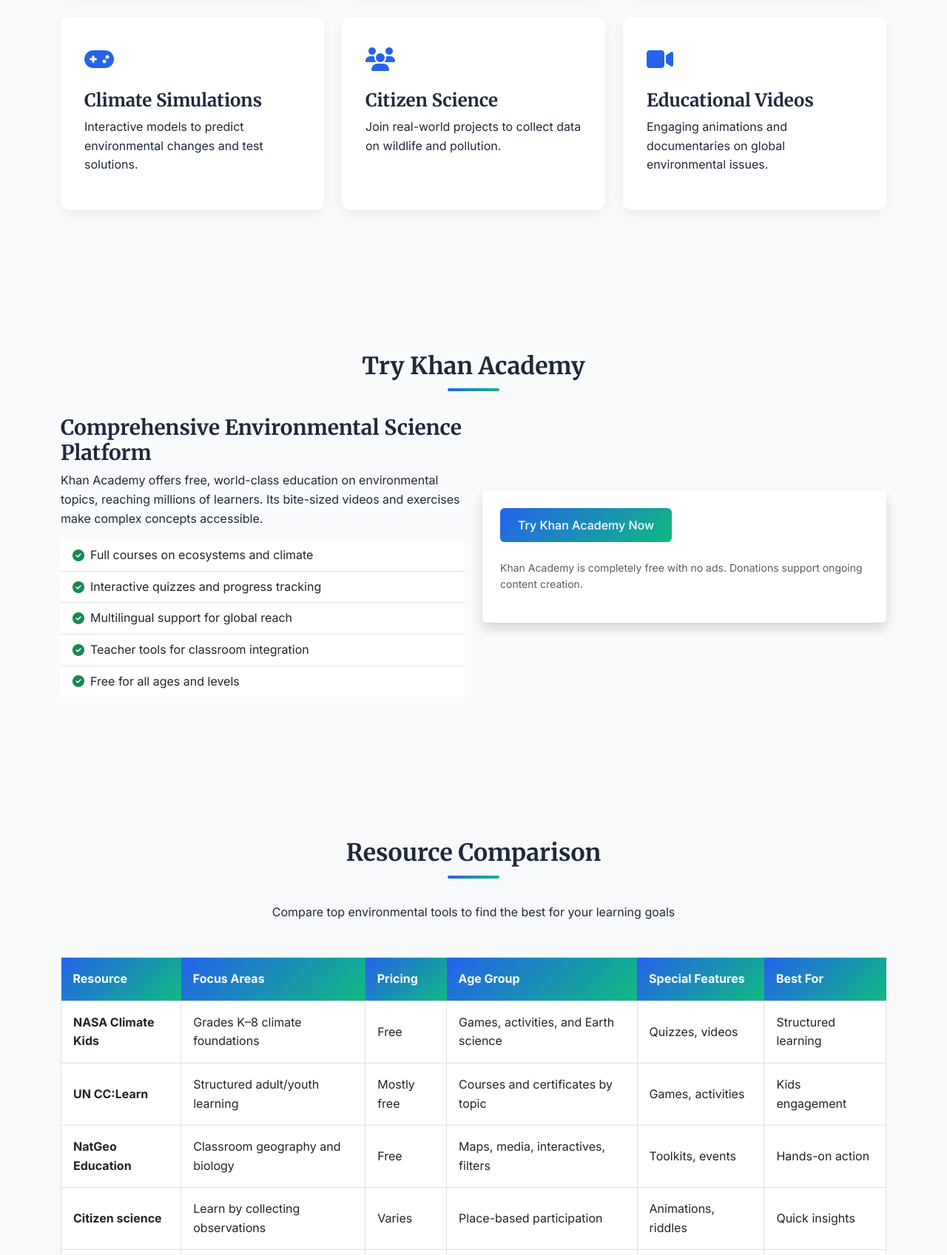
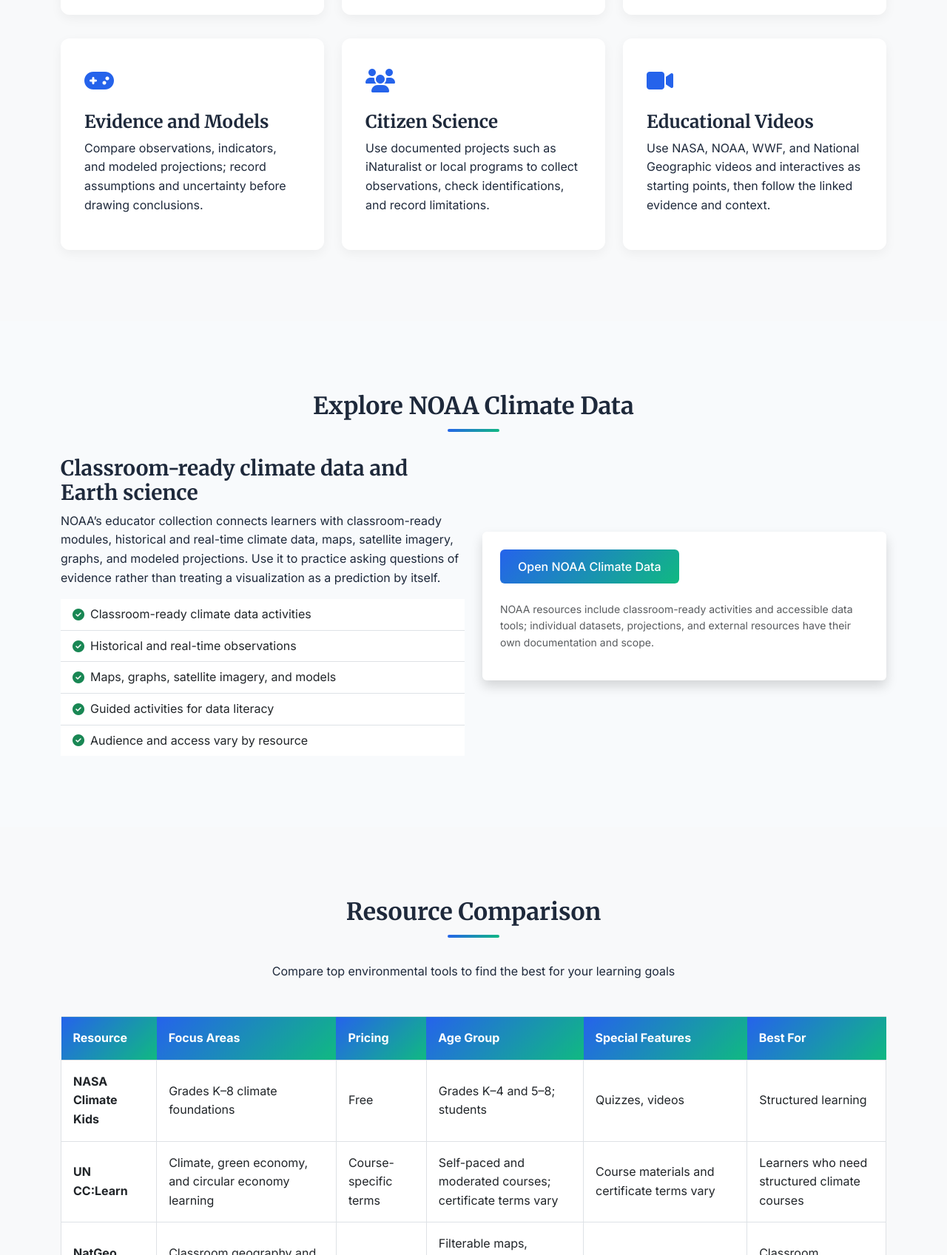
Before and after one commit to rutaabali3/edu-portal, a plain HTML site: page ecolearn/index.html in a window 1280 px wide. Shown: the part 2360-4057 px from the top of the page at 74% size. Drawn offline with nearby package versions, Linux system fonts and the light colour scheme.

Commit message:
Update EcoLearn content with current sources

```diff
--- a/ecolearn/index.html
+++ b/ecolearn/index.html
@@ -113,7 +113,7 @@
 <div class="col-md-4" data-aos="fade-up" data-aos-delay="400">
 <div class="tool-card">
 <div class="tool-icon"><i class="fas fa-chart-line"></i></div>
-<h4>Climate Data</h4>
+<h4>Climate impacts, risk, and data visualization</h4>
 <p>After the basics, compare sources and learn how observations, models, uncertainty, and indicators support climate conclusions.</p>
 <div class="mt-4">
 <span class="badge bg-primary">Open data</span>
@@ -156,22 +156,22 @@
 <div class="col-md-4" data-aos="fade-up" data-aos-delay="0">
 <div class="feature-box">
 <div class="feature-icon"><i class="fas fa-gamepad"></i></div>
-<h4>Climate Simulations</h4>
-<p>Interactive models to predict environmental changes and test solutions.</p>
+<h4>Evidence and Models</h4>
+<p>Compare observations, indicators, and modeled projections; record assumptions and uncertainty before drawing conclusions.</p>
 </div>
 </div>
 <div class="col-md-4" data-aos="fade-up" data-aos-delay="200">
 <div class="feature-box">
 <div class="feature-icon"><i class="fas fa-users"></i></div>
 <h4>Citizen Science</h4>
-<p>Join real-world projects to collect data on wildlife and pollution.</p>
+<p>Use documented projects such as iNaturalist or local programs to collect observations, check identifications, and record limitations.</p>
 </div>
 </div>
 <div class="col-md-4" data-aos="fade-up" data-aos-delay="400">
 <div class="feature-box">
 <div class="feature-icon"><i class="fas fa-video"></i></div>
 <h4>Educational Videos</h4>
-<p>Engaging animations and documentaries on global environmental issues.</p>
+<p>Use NASA, NOAA, WWF, and National Geographic videos and interactives as starting points, then follow the linked evidence and context.</p>
 </div>
 </div>
 </div>
@@ -180,40 +180,40 @@
 <!-- Spotlight Section -->
 <section class="section">
 <div class="container">
-<h2 class="section-title">Try Khan Academy</h2>
+<h2 class="section-title">Explore NOAA Climate Data</h2>
 <div class="row align-items-center">
 <div class="col-lg-6" data-aos="fade-right">
-<h3>Comprehensive Environmental Science Platform</h3>
-<p>Khan Academy offers free, world-class education on environmental topics, reaching millions of learners. Its bite-sized videos and exercises make complex concepts accessible.</p>
+<h3>Classroom-ready climate data and Earth science</h3>
+<p>NOAA’s educator collection connects learners with classroom-ready modules, historical and real-time climate data, maps, satellite imagery, graphs, and modeled projections. Use it to practice asking questions of evidence rather than treating a visualization as a prediction by itself.</p>
 <ul class="list-group list-group-flush">
 <li class="list-group-item d-flex align-items-center">
 <i class="fas fa-check-circle text-success me-2"></i>
-<span>Full courses on ecosystems and climate</span>
+<span>Classroom-ready climate data activities</span>
 </li>
 <li class="list-group-item d-flex align-items-center">
 <i class="fas fa-check-circle text-success me-2"></i>
-<span>Interactive quizzes and progress tracking</span>
+<span>Historical and real-time observations</span>
 </li>
 <li class="list-group-item d-flex align-items-center">
 <i class="fas fa-check-circle text-success me-2"></i>
-<span>Multilingual support for global reach</span>
+<span>Maps, graphs, satellite imagery, and models</span>
 </li>
 <li class="list-group-item d-flex align-items-center">
 <i class="fas fa-check-circle text-success me-2"></i>
-<span>Teacher tools for classroom integration</span>
+<span>Guided activities for data literacy</span>
 </li>
 <li class="list-group-item d-flex align-items-center">
 <i class="fas fa-check-circle text-success me-2"></i>
-<span>Free for all ages and levels</span>
+<span>Audience and access vary by resource</span>
 </li>
 </ul>
 </div>
 <div class="col-lg-6" data-aos="fade-left">
 <div class="p-4 bg-white rounded shadow">
 <div class="mb-4">
-<a class="btn btn-primary" href="https://www.khanacademy.org/science" target="_blank">Try Khan Academy Now</a>
+<a class="btn btn-primary" href="https://www.noaa.gov/education/resource-collections/data/climate" target="_blank">Open NOAA Climate Data</a>
 </div>
-<p class="text-muted small">Khan Academy is completely free with no ads. Donations support ongoing content creation.</p>
+<p class="text-muted small">NOAA resources include classroom-ready activities and accessible data tools; individual datasets, projections, and external resources have their own documentation and scope.</p>
 </div>
 </div>
 </div>
@@ -241,49 +241,49 @@
 <td><strong>NASA Climate Kids</strong></td>
 <td>Grades K–8 climate foundations</td>
 <td>Free</td>
-<td>Games, activities, and Earth science</td>
+<td>Grades K–4 and 5–8; students</td>
 <td>Quizzes, videos</td>
 <td>Structured learning</td>
 </tr>
 <tr>
 <td><strong>UN CC:Learn</strong></td>
-<td>Structured adult/youth learning</td>
-<td>Mostly free</td>
-<td>Courses and certificates by topic</td>
-<td>Games, activities</td>
-<td>Kids engagement</td>
+<td>Climate, green economy, and circular economy learning</td>
+<td>Course-specific terms</td>
+<td>Self-paced and moderated courses; certificate terms vary</td>
+<td>Course materials and certificate terms vary</td>
+<td>Learners who need structured climate courses</td>
 </tr>
 <tr>
 <td><strong>NatGeo Education</strong></td>
 <td>Classroom geography and biology</td>
 <td>Free</td>
-<td>Maps, media, interactives, filters</td>
-<td>Toolkits, events</td>
-<td>Hands-on action</td>
+<td>Filterable maps, videos, interactives, and live events</td>
+<td>Grade and subject filters</td>
+<td>Classroom exploration</td>
 </tr>
 <tr>
 <td><strong>Citizen science</strong></td>
-<td>Learn by collecting observations</td>
+<td>Observe and document organisms or local environmental conditions</td>
 <td>Varies</td>
-<td>Place-based participation</td>
-<td>Animations, riddles</td>
-<td>Quick insights</td>
+<td>Project, protocol, and location dependent</td>
+<td>Community identification or project data</td>
+<td>Place-based inquiry</td>
 </tr>
 <tr>
 <td><strong>WWF Learning</strong></td>
-<td>Biodiversity, Conservation</td>
+<td>Biodiversity, ecosystems, conservation, and human impact</td>
 <td>Free</td>
-<td>All Ages</td>
-<td>Project guides</td>
-<td>Wildlife focus</td>
+<td>K–12 and educator resources</td>
+<td>Lesson plans, toolkits, activities, webinars, and livestreams</td>
+<td>Biodiversity learning</td>
 </tr>
 <tr>
 <td><strong>Climate Central</strong></td>
-<td>Climate Data</td>
+<td>Climate impacts, risk, and data visualization</td>
 <td>Free</td>
-<td>Teens+</td>
-<td>Maps, visualizations</td>
-<td>Data analysis</td>
+<td>Older learners and educators</td>
+<td>Interactive tools, reports, and visualizations</td>
+<td>Evidence-informed climate exploration</td>
 </tr>
 </tbody>
 </table>
@@ -325,7 +325,7 @@
 <button class="accordion-button collapsed" data-bs-target="#faq4" data-bs-toggle="collapse" type="button">Are there interactive simulations available?</button>
 </h2>
 <div class="accordion-collapse collapse" data-bs-parent="#faqAccordion" id="faq4">
-<div class="accordion-body">Yes, Climate Central and NASA offer simulations to model climate scenarios and environmental impacts.</div>
+<div class="accordion-body">Yes. NASA, NOAA, and Climate Central provide interactive maps, indicators, visualizations, and modeled projections. Treat them as learning and evidence tools: check the date, geography, variable, method, and uncertainty instead of assuming every interactive is a simulation.</div>
 </div>
 </div>
 <div class="accordion-item" data-aos="fade-up" data-aos-delay="400">
@@ -333,7 +333,7 @@
 <button class="accordion-button collapsed" data-bs-target="#faq5" data-bs-toggle="collapse" type="button">How accurate is the information?</button>
 </h2>
 <div class="accordion-collapse collapse" data-bs-parent="#faqAccordion" id="faq5">
-<div class="accordion-body">All featured resources are from reputable organizations like NASA and WWF, ensuring scientifically accurate content.</div>
+<div class="accordion-body">Featured organizations provide useful, accountable resources, but no source removes the need to check dates, methods, definitions, geographic scope, and uncertainty. Prefer primary documentation and compare claims with the underlying observations or model information.</div>
 </div>
 </div>
 </div>
@@ -377,7 +377,7 @@
 <div class="row">
 <div class="col-lg-3 col-md-6 mb-4 mb-md-0">
 <h5 class="footer-title">EcoLearn</h5>
-<p>Your free guide to environmental education resources in 2026.</p>
+<p>A guide to current environmental learning resources, evidence, and action.</p>
 <div class="social-links mt-4">
 <a href="#"><i class="fab fa-facebook-f"></i></a>
 <a href="#"><i class="fab fa-twitter"></i></a>
@@ -388,12 +388,12 @@
 <div class="col-lg-3 col-md-6 mb-4 mb-md-0">
 <h5 class="footer-title">Popular Environmental Resources</h5>
 <ul class="footer-links">
-<li><a href="https://www.khanacademy.org/science">Khan Academy</a></li>
-<li><a href="https://climatekids.nasa.gov/">NASA Climate Kids</a></li>
-<li><a href="https://www.earthday.org/">EarthDay.org</a></li>
-<li><a href="https://ed.ted.com/">TED-Ed</a></li>
-<li><a href="https://www.worldwildlife.org/pages/learn">WWF Learning</a></li>
-<li><a href="https://www.climatecentral.org/">Climate Central</a></li>
+<li><a href="https://www.noaa.gov/education/resource-collections/data/climate">NOAA Climate Data</a></li>
+<li><a href="https://www.nasa.gov/stem-content/nasa-climate-kids/">NASA Climate Kids</a></li>
+<li><a href="https://unccelearn.org/courses/?language=en">UN CC:Learn</a></li>
+<li><a href="https://education.nationalgeographic.org/search/resources/">National Geographic Education</a></li>
+<li><a href="https://www.inaturalist.org/">iNaturalist</a></li>
+<li><a href="https://www.noaa.gov/education/resource-collections/data/climate">NOAA Climate Data</a></li>
 </ul>
 </div>
 <div class="col-lg-3 col-md-6 mb-4 mb-md-0">
@@ -408,7 +408,7 @@
 </div>
 <div class="col-lg-3 col-md-6">
 <h5 class="footer-title">Newsletter</h5>
-<p>Subscribe for updates on free environmental tools.</p>
+<p>Subscribe for updates on environmental learning resources and evidence tools.</p>
 <div class="footer-newsletter mt-4">
 <div class="input-group">
 <input class="form-control" placeholder="Your email" required="" type="email"/>
```
Also changed, not shown: 1 other file.
